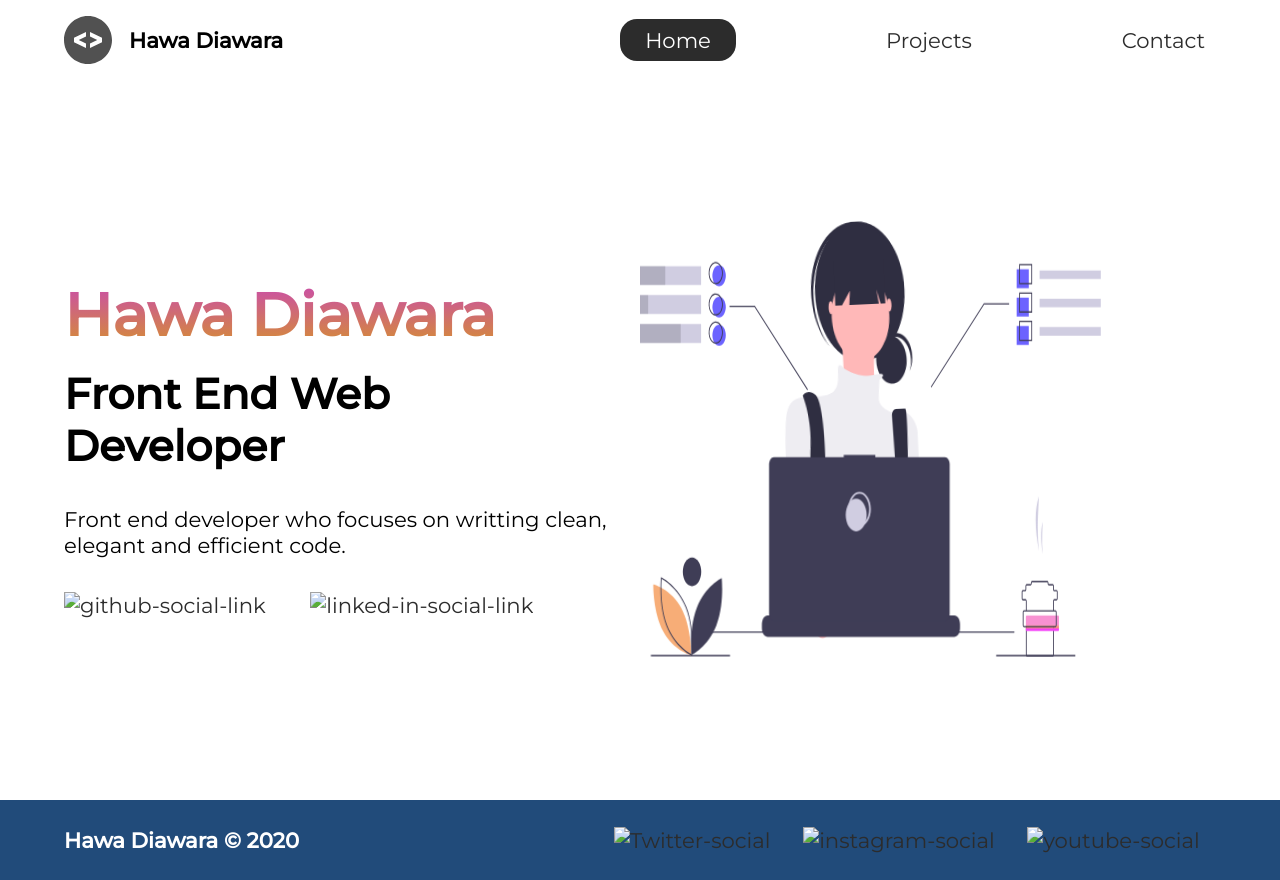
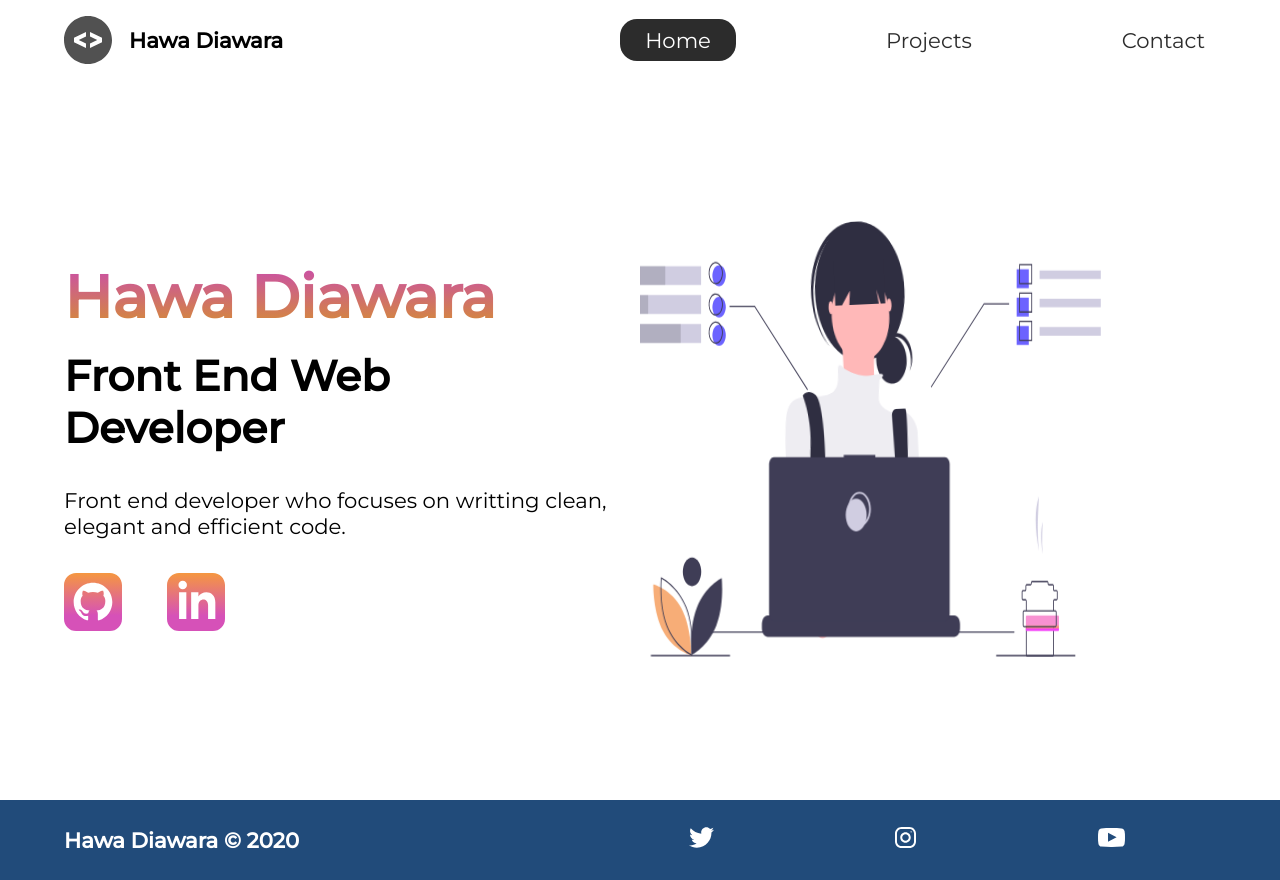
Before and after one commit to hawadiaw/Portfolio, a plain HTML site: page index.html in a window 1280 px wide. Drawn offline with Linux system fonts and the light colour scheme; the site is published under a folder, as on GitHub Pages, so addresses that start at the root find nothing.

Commit message:
initial commit

```diff
--- a/index.html
+++ b/index.html
@@ -34,8 +34,8 @@
          <p> Front end developer who focuses on writting clean, elegant and efficient code.</p>
 
          <div class="intro-social">
-          <a href="https://github.com/hawadiaw"><img src="/icons/Vector.svg" alt="github-social-link"></a>
-         <a href="https://www.linkedin.com/in/hawa-diawara-16bb4b17a/"><img src="/icons/linked-in2 1.svg" alt="linked-in-social-link"></a>
+          <a href="https://github.com/hawadiaw"><img src="./icons/Vector.svg" alt="github-social-link"></a>
+         <a href="https://www.linkedin.com/in/hawa-diawara-16bb4b17a/"><img src="./icons/linked-in2 1.svg" alt="linked-in-social-link"></a>
         </div>
        </div>
       <div class="intro-images">
@@ -119,9 +119,9 @@
      <footer>
       <h4>Hawa Diawara  &copy; 2020 </h4>
       <ul>
-          <li><a href="#"><img src="/icons/twitter 1.svg" alt="Twitter-social"></a></li>
-          <li><a href="#"><img src="/icons/instagram 1.svg" alt="instagram-social"></a></li>
-          <li><a href="#"><img src="/icons/youtube-symbol 1.svg" alt="youtube-social"></a></li>
+          <li><a href="#"><img src="./icons/twitter 1.svg" alt="Twitter-social"></a></li>
+          <li><a href="#"><img src="./icons/instagram 1.svg" alt="instagram-social"></a></li>
+          <li><a href="#"><img src="./icons/youtube-symbol 1.svg" alt="youtube-social"></a></li>
       </ul>
   </footer>
   </body>
```
